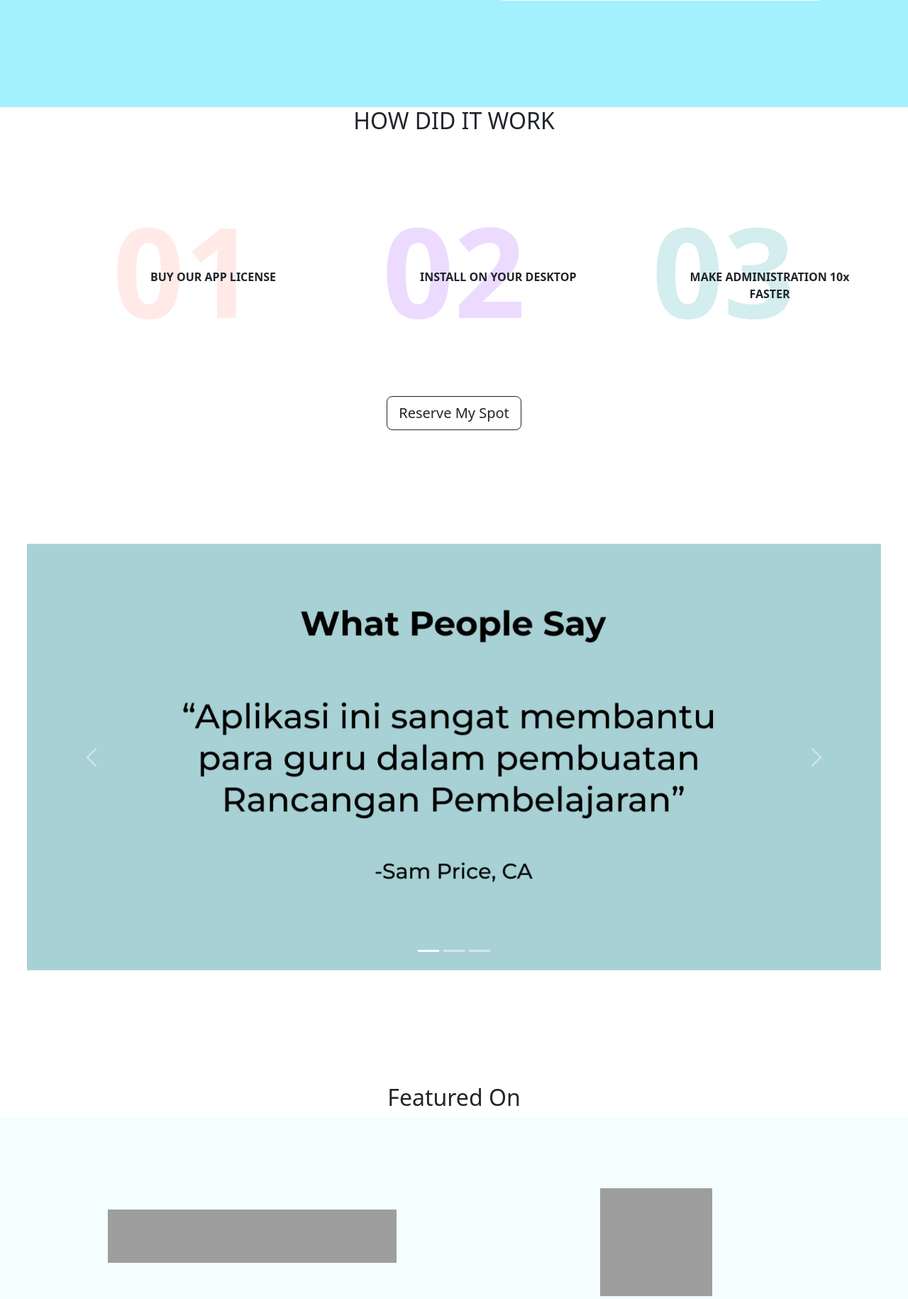
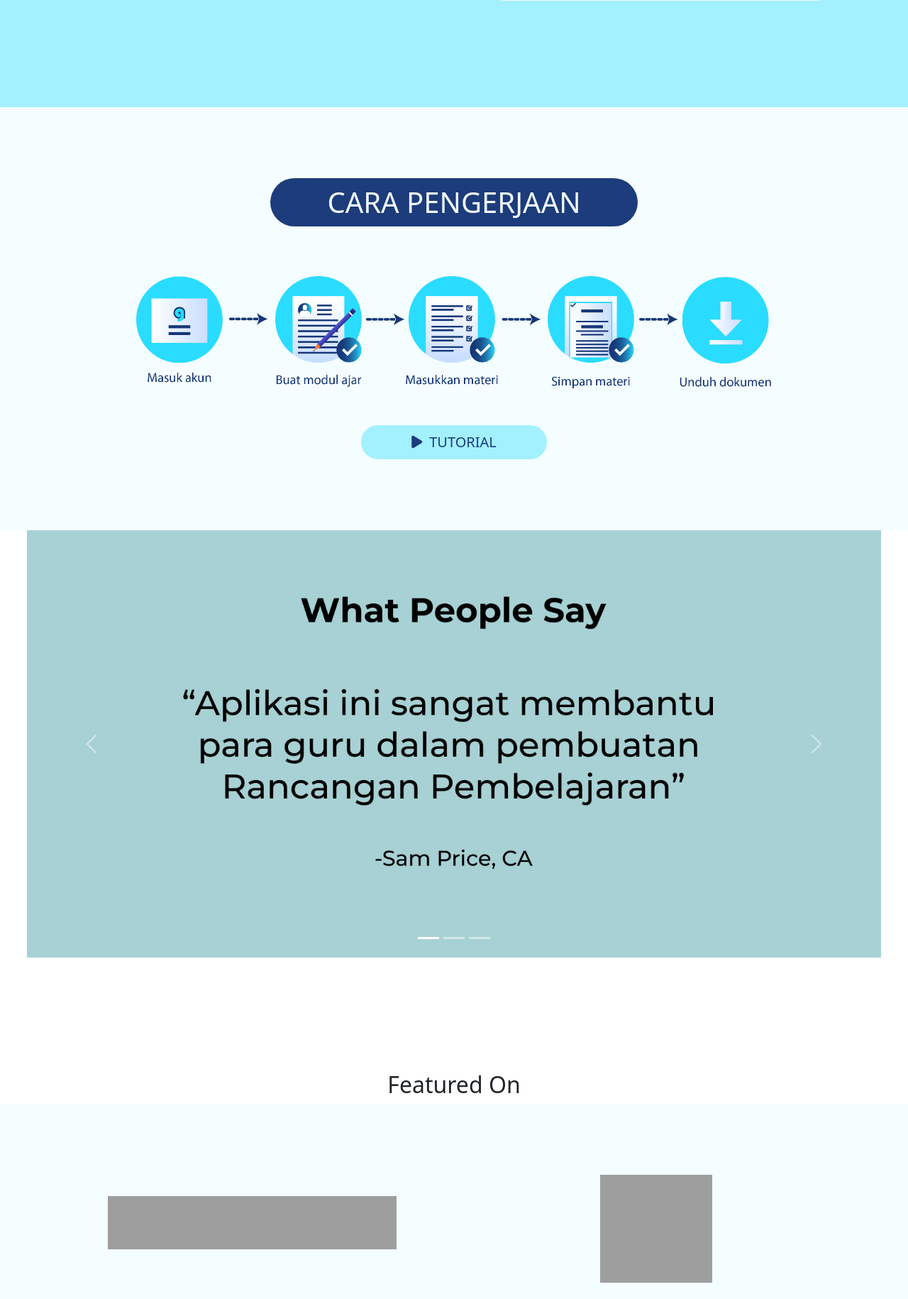
Before and after one commit to fauzanf07/adminGuru, a PHP site: page /adminGuru/ in a window 1280 px wide. Shown: the part 1362-3192 px from the top of the page at 71% size. After the commit the page ends 3169 px from the top, so only its background shows below. Run offline with PHP 8.4, Linux system fonts and the light colour scheme; some libraries are stand-ins or nearby versions; grey boxes are pictures that could not be loaded.

Commit message:
add row 3 in landing page

```diff
--- a/index.php
+++ b/index.php
@@ -93,7 +93,7 @@
 
 		<div class="row-2">
 			<div class="container">
-				<div class="row g-5">
+				<div class="row gx-5">
 					<div class="col-lg-6 img-row-2">
 						<img src="images/woman.png" alt="woman">
 					</div>
@@ -120,41 +120,17 @@
 		</div>
 
 		<div class="row-3">
-			<h2>HOW DID IT WORK</h2>
-			<div class="tutorial">
-				<div class="container">
-					<div class="row">
-						<div class="col">
-							<div class="text-background">
-								<p class="number-1">01</p>
-								<div class="text-frontground">
-									<p>BUY OUR APP LICENSE</p>
-								</div>
-							</div>
-						</div>
-						<div class="col">
-							<div class="text-background">
-								<p class="number-2">02</p>
-								<div class="text-frontground">
-									<p>INSTALL ON YOUR DESKTOP</p>
-								</div>
-							</div>
-						</div>
-						<div class="col">
-							<div class="text-background">
-								<p class="number-3">03</p>
-								<div class="text-frontground">
-									<p>MAKE ADMINISTRATION 10x FASTER</p>
-								</div>
-							</div>
-						</div>
-					</div>
-				</div>
+			<h1 class="title-row-3">
+				CARA PENGERJAAN
+			</h1>
+			<div class="img-tutorial">
+				<img src="images/tutorial.png" alt="tutorial">
 			</div>
-			<div class="button-reserve">
-				<button type="button" class="btn btn-outline-dark btn-lg">Reserve My Spot</button>
+			<div class="link-video-tutorial">
+				<a href="#" class="btn btn-lg" role="button" aria-pressed="true"><i class="fa-solid fa-play"></i>TUTORIAL</a>
 			</div>
 		</div>
+
 		<div class="row-4">
 			<div id="carouselExampleCaptions" class="carousel slide" data-bs-ride="false">
 			  <div class="carousel-indicators">
@@ -210,4 +186,5 @@
 <script src="https://cdnjs.cloudflare.com/ajax/libs/jquery/3.6.0/jquery.min.js" integrity="sha512-894YE6QWD5I59HgZOGReFYm4dnWc1Qt5NtvYSaNcOP+u1T9qYdvdihz0PPSiiqn/+/3e7Jo4EaG7TubfWGUrMQ==" crossorigin="anonymous" referrerpolicy="no-referrer"></script>
 <script src="//cdn.jsdelivr.net/npm/sweetalert2@11"></script>
 <script type="text/javascript" src="js/landing-page/landing-page.js"></script>
+<script src="https://kit.fontawesome.com/e12a3e12fa.js" crossorigin="anonymous"></script>
 </html>
--- a/style/landing-page/style.css
+++ b/style/landing-page/style.css
@@ -150,7 +150,7 @@ nav{
 	padding-top: 10px;
 	padding-bottom: 10px;
 	border-radius: 50px;
-  	background: #fff;
+  	background: #F4FDFF;
 	margin-bottom: 50px;
 	font-weight: 450;
 	color: #1C3C7B;
@@ -159,7 +159,7 @@ nav{
 .advantage-row-2{
 	margin-bottom: 50px;
 	border-radius: 50px;
-  	background: #fff;
+  	background: #F4FDFF;
 	padding-right: 40px;
 	padding-left: 10px;
 	padding-top: 10px;
@@ -184,13 +184,49 @@ nav{
 .row-3{
 	width: 100%;
 	text-align: center;
-	padding-bottom: 160px;
+	padding-bottom: 100px;
+	background-color: #F4FDFF;
+}
+
+.title-row-3{
+	display: inline-block;
+	margin-top: 100px;
+	margin-bottom: 70px;
+	border-radius: 50px;
+  	background: #1C3C7B;
+	padding-right: 80px;
+	padding-left: 80px;
+	padding-top: 10px;
+	padding-bottom: 10px;
+	font-weight: 450;
+	color: #F4FDFF;
+}
+
+.img-tutorial img{
+	width: 70%;
+	height: auto;
 }
 
 .tutorial{
 	padding-top: 50px;
 	font-weight: 700;
 	padding-bottom: 30px;
+}
+
+.link-video-tutorial{
+	margin-top: 50px;
+}
+
+.link-video-tutorial a{
+	color: #1C3C7B;
+	background-color: #A3F0FF;
+	border-radius: 50px;
+	padding-right: 70px;
+	padding-left: 70px;
+}
+
+.fa-play{
+	padding-right: 10px;
 }
 
 .text-background{
```
Also changed, not shown: images/tutorial.png (added).
